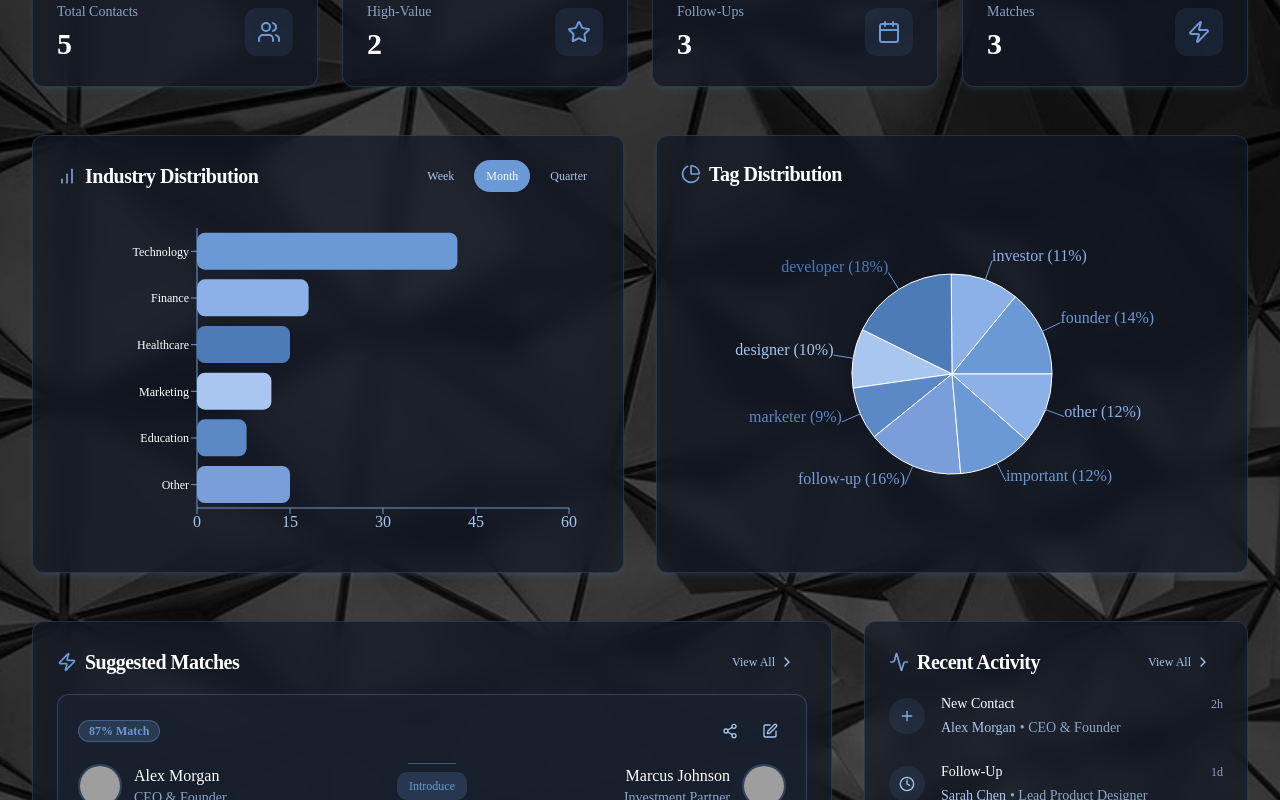
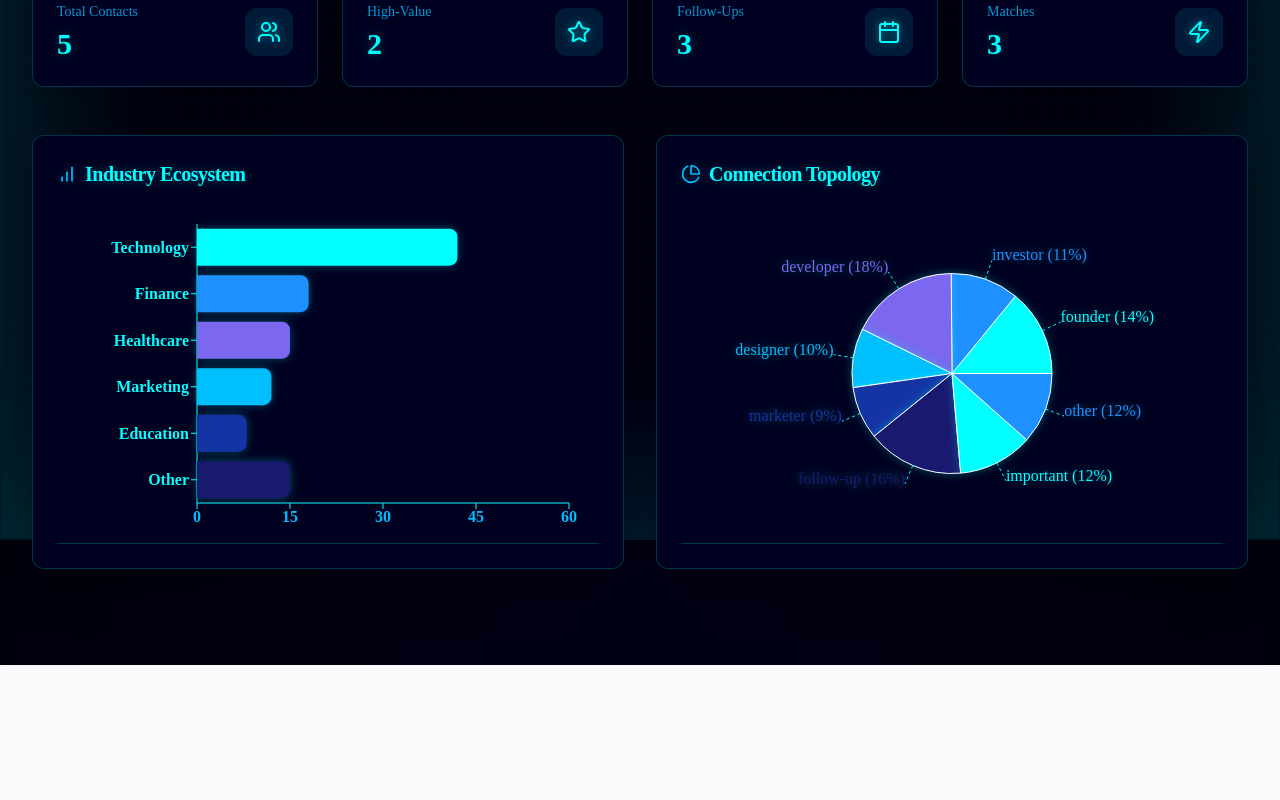
Before and after one commit to tsl-3/networkcrafters, a React (Vite) app: page /dashboard in a window 1280 px wide. Shown: the part 260-1060 px from the top of the page. After the commit the page ends 925 px from the top, so only its background shows below. Built offline with nearby package versions, Linux system fonts and the light colour scheme; grey boxes are pictures that could not be loaded.

Commit message:
Update Dashboard.tsx

```diff
--- a/src/pages/Dashboard.tsx
+++ b/src/pages/Dashboard.tsx
@@ -11,14 +11,14 @@ import { BarChart as RechartsBarChart, Bar, XAxis, YAxis, Tooltip, ResponsiveCon
 import { Link } from "react-router-dom";
 import { Avatar, AvatarFallback, AvatarImage } from "@/components/ui/avatar";
 
-// Color palette based on #6b99d6
+// Enhanced dark color palette with neon accents
 const colorPalette = [
-  "#6b99d6", // Primary
-  "#8bb1e8", // Light
-  "#4d7bb8", // Dark
-  "#a8c6f0", // Very light
-  "#5c88c5", // Mid-dark
-  "#799ed9"  // Mid-light
+  "#00ffff",   // Cyan accent
+  "#1e90ff",   // Dodger blue
+  "#7b68ee",   // Medium slate blue
+  "#00bfff",   // Deep sky blue
+  "#1434A4",   // Dark blue
+  "#191970"    // Midnight blue
 ];
 
 const Dashboard = () => {
@@ -38,61 +38,48 @@ const Dashboard = () => {
       fill: colorPalette[index % colorPalette.length]
     }));
 
-  const recentActivity = [
-    { id: 1, type: "new-contact", contact: sampleContacts[0], date: new Date(Date.now() - 2 * 60 * 60 * 1000) },
-    { id: 2, type: "follow-up", contact: sampleContacts[1], date: new Date(Date.now() - 1 * 24 * 60 * 60 * 1000) },
-    { id: 3, type: "message", contact: sampleContacts[2], date: new Date(Date.now() - 2 * 24 * 60 * 60 * 1000) },
-    { id: 4, type: "new-contact", contact: sampleContacts[3], date: new Date(Date.now() - 3 * 24 * 60 * 60 * 1000) }
-  ];
-
-  const formatDate = (date: Date) => {
-    const diff = Date.now() - date.getTime();
-    const days = Math.floor(diff / (1000 * 60 * 60 * 24));
-    const hours = Math.floor(diff / (1000 * 60 * 60));
-    const minutes = Math.floor(diff / (1000 * 60));
-    return days > 0 ? `${days}d` : hours > 0 ? `${hours}h` : `${minutes}m`;
-  };
-
-  const getActivityIcon = (type: string) => {
-    switch (type) {
-      case "new-contact": return <Plus className="h-4 w-4 text-[#8bb1e8]" />;
-      case "follow-up": return <Clock className="h-4 w-4 text-[#a8c6f0]" />;
-      case "message": return <MessageSquare className="h-4 w-4 text-[#6b99d6]" />;
-      default: return <Activity className="h-4 w-4 text-[#799ed9]" />;
-    }
-  };
-
-  const CustomTooltip = ({ active, payload }: any) => {
-    if (active && payload?.length) {
-      return (
-        <div className="bg-gray-900/90 backdrop-blur-sm text-white p-2 rounded-lg border border-[#6b99d6]/30 shadow-lg shadow-[#6b99d6]/20">
-          <p className="text-sm font-medium">{`${payload[0].name}: ${payload[0].value}`}</p>
-        </div>
-      );
-    }
-    return null;
-  };
-
   return (
     <div
-      className="flex min-h-screen flex-col bg-black font-sans antialiased"
+      className="flex min-h-screen flex-col bg-black font-sans antialiased overflow-hidden"
       style={{
-        backgroundImage: `url('/bg-geometry.jpg')`,
-        backgroundSize: 'cover',
-        backgroundPosition: 'center',
-        backgroundBlendMode: 'overlay',
-        backgroundColor: 'rgba(0, 0, 0, 0.6)' // 60% transparency
+        background: 'radial-gradient(ellipse at bottom, rgba(0,0,20,1) 0%, rgba(0,0,10,1) 100%)',
+        backgroundAttachment: 'fixed'
       }}
     >
+      {/* Futuristic grid overlay */}
+      <div
+        className="fixed inset-0 pointer-events-none z-10"
+        style={{
+          backgroundImage: 'linear-gradient(rgba(0,255,255,0.05) 1px, transparent 1px), linear-gradient(90deg, rgba(0,255,255,0.05) 1px, transparent 1px)',
+          backgroundSize: '20px 20px',
+          opacity: 0.3
+        }}
+      />
+
+      {/* Glowing neon border effect */}
+      <div
+        className="fixed inset-0 pointer-events-none z-10"
+        style={{
+          boxShadow: 'inset 0 0 200px rgba(0,255,255,0.2)',
+          border: '2px solid rgba(0,255,255,0.1)',
+          borderRadius: '0'
+        }}
+      />
+
       <Navbar />
-      <main className="flex-1 py-12 px-6 lg:px-8">
+
+      <main className="flex-1 py-12 px-6 lg:px-8 relative z-20">
         <div className="max-w-7xl mx-auto">
           <div className="mb-12">
-            <h1 className="text-4xl font-bold text-white tracking-tight">Dashboard</h1>
-            <p className="text-[#a8c6f0] mt-2 text-lg opacity-80">Advanced network analytics</p>
+            <h1 className="text-4xl font-bold text-[#00ffff] tracking-tight drop-shadow-[0_0_10px_rgba(0,255,255,0.3)]">
+              Network Intelligence
+            </h1>
+            <p className="text-[#00bfff] mt-2 text-lg opacity-80">
+              Advanced Connectivity Analytics
+            </p>
           </div>
 
-          {/* Stats Cards */}
+          {/* Stats Cards with Neon Glow */}
           <div className="grid grid-cols-1 sm:grid-cols-2 lg:grid-cols-4 gap-6 mb-12">
             {[
               { title: "Total Contacts", value: sampleContacts.length, icon: Users },
@@ -102,16 +89,29 @@ const Dashboard = () => {
             ].map((stat, idx) => (
               <Card
                 key={idx}
-                className="bg-gray-900/70 backdrop-blur-md border-[#6b99d6]/20 shadow-md shadow-[#6b99d6]/10 hover:shadow-[#6b99d6]/30 transition-all duration-300"
+                className="bg-[#000020] border-[#00ffff]/20 shadow-xl
+                  hover:shadow-[0_0_20px_rgba(0,255,255,0.3)]
+                  transition-all duration-300
+                  relative overflow-hidden
+                  before:absolute before:inset-0
+                  before:bg-gradient-to-br
+                  before:from-transparent
+                  before:via-[#00ffff]/10
+                  before:to-transparent
+                  before:opacity-0
+                  hover:before:opacity-100
+                  before:transition-opacity"
               >
-                <CardContent className="p-6">
+                <CardContent className="p-6 relative z-10">
                   <div className="flex items-center justify-between">
                     <div>
-                      <p className="text-sm text-[#a8c6f0] font-medium opacity-80">{stat.title}</p>
-                      <h3 className="text-3xl font-semibold text-white mt-1">{stat.value}</h3>
+                      <p className="text-sm text-[#00bfff] font-medium opacity-80">{stat.title}</p>
+                      <h3 className="text-3xl font-semibold text-[#00ffff] mt-1 drop-shadow-[0_0_5px_rgba(0,255,255,0.3)]">
+                        {stat.value}
+                      </h3>
                     </div>
-                    <div className="p-3 bg-[#6b99d6]/10 rounded-xl">
-                      <stat.icon className="h-6 w-6 text-[#6b99d6]" />
+                    <div className="p-3 bg-[#00ffff]/10 rounded-xl">
+                      <stat.icon className="h-6 w-6 text-[#00ffff] drop-shadow-[0_0_5px_rgba(0,255,255,0.5)]" />
                     </div>
                   </div>
                 </CardContent>
@@ -119,45 +119,53 @@ const Dashboard = () => {
             ))}
           </div>
 
-          {/* Charts */}
+          {/* Charts with Cyberpunk Styling */}
           <div className="grid grid-cols-1 lg:grid-cols-2 gap-8 mb-12">
-            <Card className="bg-gray-900/70 backdrop-blur-md border-[#6b99d6]/20 shadow-md shadow-[#6b99d6]/10">
+            <Card className="bg-[#000020] border-[#00ffff]/20 shadow-2xl">
               <CardHeader className="pb-4">
-                <div className="flex items-center justify-between">
-                  <CardTitle className="text-xl text-white flex items-center gap-2">
-                    <BarChart className="h-5 w-5 text-[#799ed9]" />
-                    Industry Distribution
-                  </CardTitle>
-                  <div className="flex gap-2">
-                    {["week", "month", "quarter"].map(p => (
-                      <Button
-                        key={p}
-                        variant={period === p ? "default" : "ghost"}
-                        size="sm"
-                        className={`text-xs h-8 rounded-full ${period === p ? 'bg-[#6b99d6] hover:bg-[#5c88c5]' : 'text-[#a8c6f0] hover:text-white hover:bg-[#6b99d6]/20'}`}
-                        onClick={() => setPeriod(p as any)}
-                      >
-                        {p.charAt(0).toUpperCase() + p.slice(1)}
-                      </Button>
-                    ))}
-                  </div>
-                </div>
+                <CardTitle className="text-xl text-[#00ffff] flex items-center gap-2 drop-shadow-[0_0_5px_rgba(0,255,255,0.3)]">
+                  <BarChart className="h-5 w-5 text-[#00bfff]" />
+                  Industry Ecosystem
+                </CardTitle>
               </CardHeader>
               <CardContent>
-                <div className="h-[340px]">
+                <div className="h-[340px] border-b border-[#00ffff]/20">
                   <ResponsiveContainer width="100%" height="100%">
-                    <RechartsBarChart data={industryData} layout="vertical" margin={{ top: 20, right: 30, left: 80, bottom: 10 }}>
-                      <XAxis type="number" stroke="#6b99d6" tick={{ fill: '#a8c6f0' }} />
+                    <RechartsBarChart
+                      data={industryData}
+                      layout="vertical"
+                      margin={{ top: 20, right: 30, left: 80, bottom: 10 }}
+                    >
+                      <XAxis
+                        type="number"
+                        stroke="#00ffff"
+                        tick={{ fill: '#00bfff', fontWeight: 'bold' }}
+                      />
                       <YAxis
                         dataKey="name"
                         type="category"
-                        stroke="#6b99d6"
-                        tick={{ fill: '#fff', fontSize: 12 }}
+                        stroke="#00ffff"
+                        tick={{ fill: '#00ffff', fontWeight: 'bold' }}
                       />
-                      <Tooltip content={<CustomTooltip />} />
-                      <Bar dataKey="value" radius={8}>
+                      <Tooltip
+                        cursor={{ fill: 'rgba(0,255,255,0.1)' }}
+                        content={({ active, payload }) =>
+                          active && payload?.length ? (
+                            <div className="bg-[#000030] border border-[#00ffff]/30 p-3 rounded-lg shadow-2xl">
+                              <p className="text-[#00ffff]">{`${payload[0].name}: ${payload[0].value}`}</p>
+                            </div>
+                          ) : null
+                        }
+                      />
+                      <Bar dataKey="value" radius={[0, 8, 8, 0]}>
                         {industryData.map((entry, index) => (
-                          <Cell key={`cell-${index}`} fill={entry.fill} />
+                          <Cell
+                            key={`cell-${index}`}
+                            fill={entry.fill}
+                            style={{
+                              filter: 'drop-shadow(0 0 5px rgba(0,255,255,0.3))'
+                            }}
+                          />
                         ))}
                       </Bar>
                     </RechartsBarChart>
@@ -166,15 +174,15 @@ const Dashboard = () => {
               </CardContent>
             </Card>
 
-            <Card className="bg-gray-900/70 backdrop-blur-md border-[#6b99d6]/20 shadow-md shadow-[#6b99d6]/10">
+            <Card className="bg-[#000020] border-[#00ffff]/20 shadow-2xl">
               <CardHeader className="pb-4">
-                <CardTitle className="text-xl text-white flex items-center gap-2">
-                  <PieChart className="h-5 w-5 text-[#799ed9]" />
-                  Tag Distribution
+                <CardTitle className="text-xl text-[#00ffff] flex items-center gap-2 drop-shadow-[0_0_5px_rgba(0,255,255,0.3)]">
+                  <PieChart className="h-5 w-5 text-[#00bfff]" />
+                  Connection Topology
                 </CardTitle>
               </CardHeader>
               <CardContent>
-                <div className="h-[340px]">
+                <div className="h-[340px] border-b border-[#00ffff]/20">
                   <ResponsiveContainer width="100%" height="100%">
                     <RechartsPieChart>
                       <Pie
@@ -184,142 +192,49 @@ const Dashboard = () => {
                         outerRadius={100}
                         dataKey="value"
                         label={({ name, percent }) => `${name} (${(percent * 100).toFixed(0)}%)`}
-                        labelLine={{ stroke: '#6b99d6', strokeWidth: 1 }}
+                        labelLine={{
+                          stroke: '#00ffff',
+                          strokeWidth: 1,
+                          strokeDasharray: '3 3'
+                        }}
                       >
                         {tagData.map((entry, index) => (
-                          <Cell key={`cell-${index}`} fill={entry.fill} />
+                          <Cell
+                            key={`cell-${index}`}
+                            fill={entry.fill}
+                            style={{
+                              filter: 'drop-shadow(0 0 5px rgba(0,255,255,0.3))'
+                            }}
+                          />
                         ))}
                       </Pie>
-                      <Tooltip content={<CustomTooltip />} />
+                      <Tooltip
+                        cursor={{ fill: 'rgba(0,255,255,0.1)' }}
+                        content={({ active, payload }) =>
+                          active && payload?.length ? (
+                            <div className="bg-[#000030] border border-[#00ffff]/30 p-3 rounded-lg shadow-2xl">
+                              <p className="text-[#00ffff]">{`${payload[0].name}: ${payload[0].value}`}</p>
+                            </div>
+                          ) : null
+                        }
+                      />
                     </RechartsPieChart>
                   </ResponsiveContainer>
                 </div>
               </CardContent>
             </Card>
           </div>
-
-          {/* Matches and Activity */}
-          <div className="grid grid-cols-1 lg:grid-cols-3 gap-8">
-            <Card className="lg:col-span-2 bg-gray-900/70 backdrop-blur-md border-[#6b99d6]/20 shadow-md shadow-[#6b99d6]/10">
-              <CardHeader className="pb-4">
-                <div className="flex items-center justify-between">
-                  <CardTitle className="text-xl text-white flex items-center gap-2">
-                    <Zap className="h-5 w-5 text-[#6b99d6]" />
-                    Suggested Matches
-                  </CardTitle>
-                  <Button variant="ghost" size="sm" className="text-[#a8c6f0] hover:text-white hover:bg-[#6b99d6]/20 gap-1 text-xs h-8">
-                    View All <ChevronRight className="h-3.5 w-3.5" />
-                  </Button>
-                </div>
-              </CardHeader>
-              <CardContent className="space-y-6">
-                {matchSuggestions.map((match, index) => {
-                  const contact1 = sampleContacts.find(c => c.id === match.contact1);
-                  const contact2 = sampleContacts.find(c => c.id === match.contact2);
-                  if (!contact1 || !contact2) return null;
-                  return (
-                    <Card key={index} className="bg-gray-800/50 backdrop-blur-sm border-[#6b99d6]/30">
-                      <CardContent className="p-5">
-                        <div className="flex items-center justify-between mb-4">
-                          <Badge className="bg-[#6b99d6]/20 text-[#6b99d6] border-[#6b99d6]/40">
-                            {match.score}% Match
-                          </Badge>
-                          <div className="flex gap-2">
-                            <Button size="icon" variant="ghost" className="h-8 w-8 text-[#a8c6f0] hover:text-white hover:bg-[#6b99d6]/20">
-                              <Share2 className="h-4 w-4" />
-                            </Button>
-                            <Button size="icon" variant="ghost" className="h-8 w-8 text-[#a8c6f0] hover:text-white hover:bg-[#6b99d6]/20">
-                              <PenSquare className="h-4 w-4" />
-                            </Button>
-                          </div>
-                        </div>
-                        <div className="flex items-center justify-between gap-4">
-                          <Link to={`/contacts/${contact1.id}`} className="flex items-center gap-3 flex-1 group">
-                            <Avatar className="h-11 w-11 border-2 border-[#6b99d6]/30 group-hover:border-[#6b99d6]/50 transition-colors">
-                              <AvatarImage src={contact1.imageUrl} alt={contact1.name} />
-                              <AvatarFallback className="bg-[#6b99d6]/20 text-white">
-                                {contact1.name.split(" ").map(n => n[0]).join("").substring(0, 2).toUpperCase()}
-                              </AvatarFallback>
-                            </Avatar>
-                            <div>
-                              <p className="font-medium text-white group-hover:text-[#6b99d6] transition-colors">{contact1.name}</p>
-                              <p className="text-sm text-[#a8c6f0] opacity-80">{contact1.jobTitle}</p>
-                            </div>
-                          </Link>
-                          <div className="flex flex-col items-center gap-2">
-                            <div className="h-px w-12 bg-[#6b99d6]/50"></div>
-                            <Button size="sm" className="h-7 text-xs bg-[#6b99d6]/20 text-[#6b99d6] hover:bg-[#6b99d6] hover:text-white border-[#6b99d6]/40">
-                              Introduce
-                            </Button>
-                            <div className="h-px w-12 bg-[#6b99d6]/50"></div>
-                          </div>
-                          <Link to={`/contacts/${contact2.id}`} className="flex items-center gap-3 flex-1 justify-end text-right group">
-                            <div>
-                              <p className="font-medium text-white group-hover:text-[#6b99d6] transition-colors">{contact2.name}</p>
-                              <p className="text-sm text-[#a8c6f0] opacity-80">{contact2.jobTitle}</p>
-                            </div>
-                            <Avatar className="h-11 w-11 border-2 border-[#6b99d6]/30 group-hover:border-[#6b99d6]/50 transition-colors">
-                              <AvatarImage src={contact2.imageUrl} alt={contact2.name} />
-                              <AvatarFallback className="bg-[#6b99d6]/20 text-white">
-                                {contact2.name.split(" ").map(n => n[0]).join("").substring(0, 2).toUpperCase()}
-                              </AvatarFallback>
-                            </Avatar>
-                          </Link>
-                        </div>
-                        <div className="mt-4 text-sm text-[#a8c6f0] bg-gray-900/30 p-3 rounded-lg">
-                          <p>Reason: {match.reason}</p>
-                        </div>
-                      </CardContent>
-                    </Card>
-                  );
-                })}
-              </CardContent>
-            </Card>
-
-            <Card className="bg-gray-900/70 backdrop-blur-md border-[#6b99d6]/20 shadow-md shadow-[#6b99d6]/10">
-              <CardHeader className="pb-4">
-                <div className="flex items-center justify-between">
-                  <CardTitle className="text-xl text-white flex items-center gap-2">
-                    <Activity className="h-5 w-5 text-[#799ed9]" />
-                    Recent Activity
-                  </CardTitle>
-                  <Button variant="ghost" size="sm" className="text-[#a8c6f0] hover:text-white hover:bg-[#6b99d6]/20 gap-1 text-xs h-8">
-                    View All <ChevronRight className="h-3.5 w-3.5" />
-                  </Button>
-                </div>
-              </CardHeader>
-              <CardContent className="space-y-6">
-                {recentActivity.map((activity) => (
-                  <div key={activity.id} className="flex gap-4">
-                    <div className="mt-1">
-                      <div className="h-9 w-9 rounded-full bg-[#6b99d6]/10 flex items-center justify-center">
-                        {getActivityIcon(activity.type)}
-                      </div>
-                    </div>
-                    <div className="flex-1">
-                      <div className="flex items-center justify-between">
-                        <p className="text-sm font-medium text-white">
-                          {activity.type === "new-contact" && "New Contact"}
-                          {activity.type === "follow-up" && "Follow-Up"}
-                          {activity.type === "message" && "Message Sent"}
-                        </p>
-                        <time className="text-xs text-[#a8c6f0] opacity-80">{formatDate(activity.date)}</time>
-                      </div>
-                      <Link
-                        to={`/contacts/${activity.contact.id}`}
-                        className="flex items-center mt-1 text-sm text-[#a8c6f0] hover:text-[#6b99d6] transition-colors"
-                      >
-                        <span className="font-medium">{activity.contact.name}</span>
-                        {activity.contact.jobTitle && <span className="opacity-80 ml-1">• {activity.contact.jobTitle}</span>}
-                      </Link>
-                    </div>
-                  </div>
-                ))}
-              </CardContent>
-            </Card>
-          </div>
         </div>
       </main>
+
+      {/* Optional: Cyberpunk terminal-like background noise */}
+      <div
+        className="fixed inset-0 pointer-events-none z-0 opacity-10"
+        style={{
+          background: 'repeating-linear-gradient(0deg, rgba(0,0,0,0.15), rgba(0,0,0,0.15) 1px, transparent 1px, transparent 2px)',
+          mixBlendMode: 'overlay'
+        }}
+      />
     </div>
   );
 };
```
